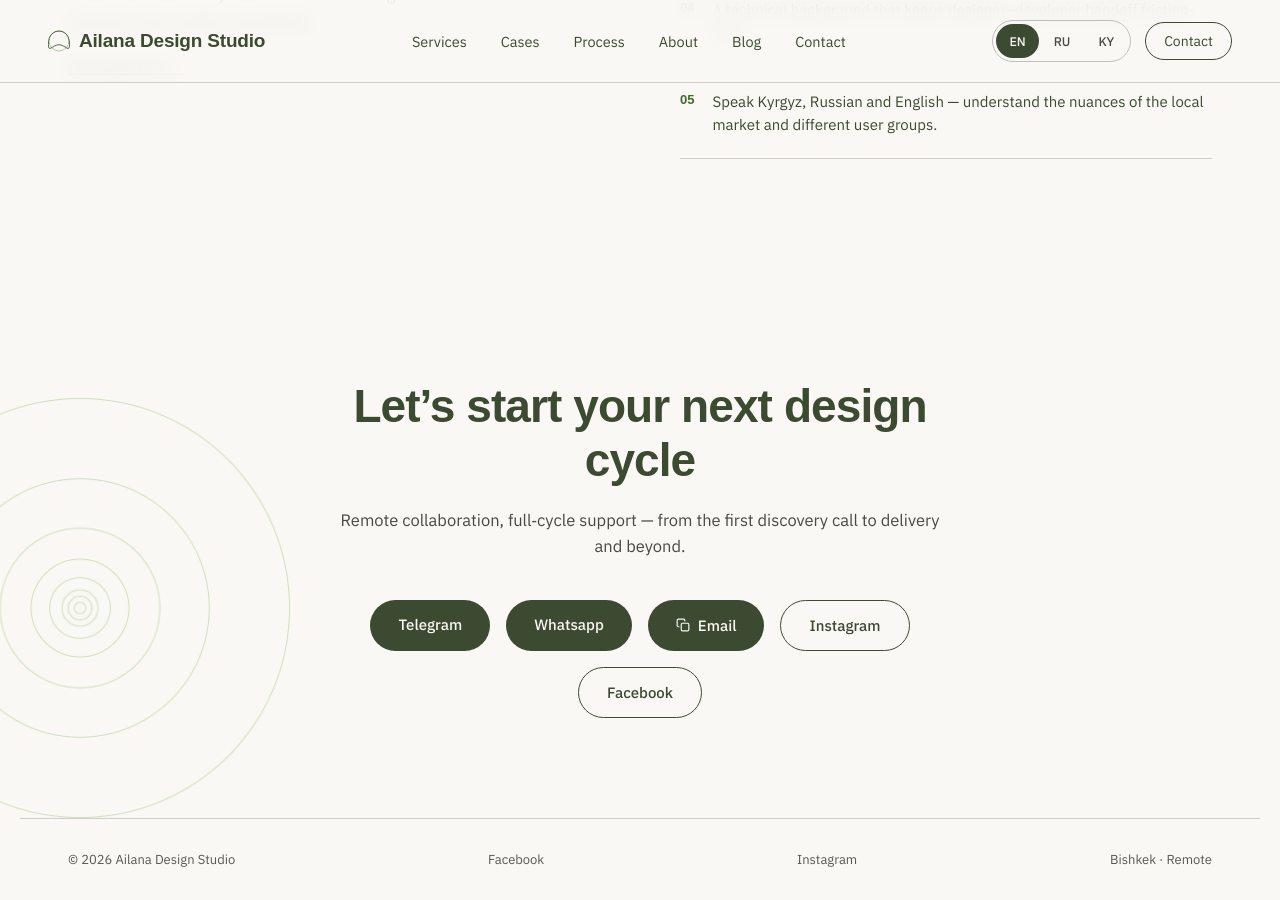
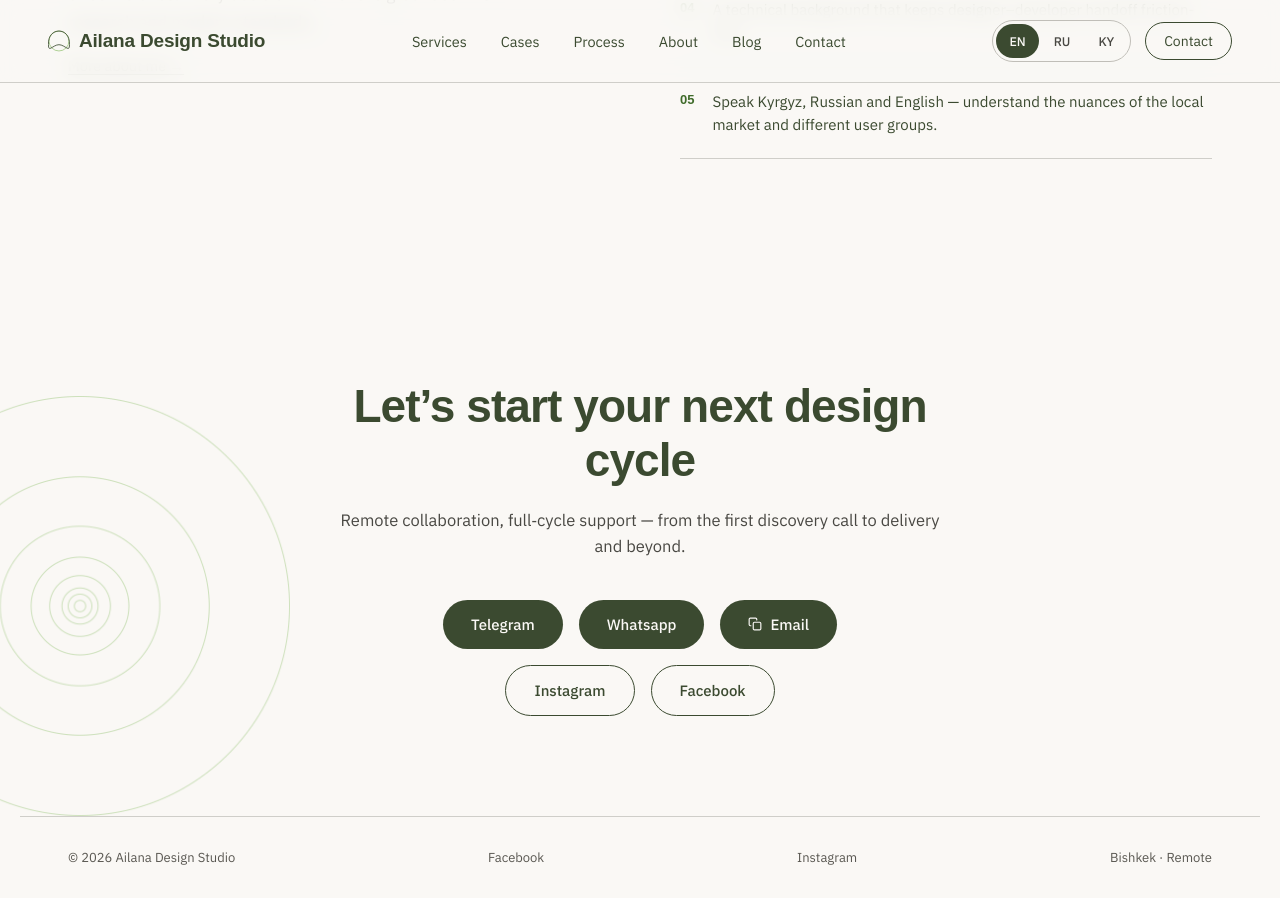
Before and after one commit to ambrose-spellman/ailana.agency, a Jekyll site: the page index.html, which Jekyll copies as it is, in a window 1280 px wide and 900 px high, scrolled down 5545 px. Built offline with Jekyll 4.4.1, drawn with Linux system fonts in a browser that asks for light colours; some web fonts are replaced.

Commit message:
Split contact buttons into two rows: contact channels, then social
Telegram/WhatsApp/Email stay together; Instagram/Facebook move to
their own row below instead of wrapping into the same flex line.

Co-Authored-By: Claude Sonnet 5 <noreply@anthropic.com>

```diff
--- a/index.html
+++ b/index.html
@@ -600,6 +600,8 @@
           <svg width="14" height="14" viewBox="0 0 24 24" fill="none" stroke="currentColor" stroke-width="2" stroke-linecap="round" stroke-linejoin="round" style="flex-shrink: 0;"><rect x="9" y="9" width="13" height="13" rx="2"></rect><path d="M5 15H4a2 2 0 0 1-2-2V4a2 2 0 0 1 2-2h9a2 2 0 0 1 2 2v1"></path></svg>
           <span data-email-label>{{ t.contact.email }}</span>
         </a>
+      </div>
+      <div style="display: flex; gap: 16px; justify-content: center; flex-wrap: wrap; margin-top: 16px;">
         <a href="https://www.instagram.com/ailanauxui" target="_blank" rel="noopener noreferrer" style="font-size: 15px; padding: 15px 28px; border: 1px solid #3B4A30; color: #3B4A30; border-radius: 100px; text-decoration: none; font-weight: 500;">Instagram</a>
         <a href="https://www.facebook.com/profile.php?id=61591799054733" target="_blank" rel="noopener noreferrer" style="font-size: 15px; padding: 15px 28px; border: 1px solid #3B4A30; color: #3B4A30; border-radius: 100px; text-decoration: none; font-weight: 500;">Facebook</a>
       </div>
```
